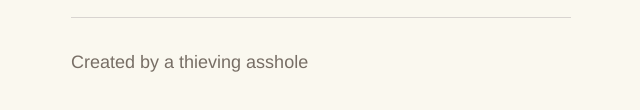
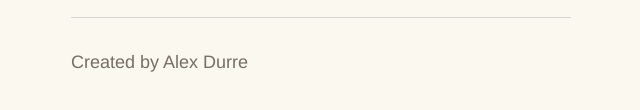
Before and after one commit to adurre1337/adurre1337.github.io, a plain HTML site: page index.html in a window 1280 px wide. Shown: the part 854-964 px from the top of the page, 319-959 px from the left. Drawn offline with Linux system fonts and the light colour scheme; a script that the page names is missing; a web font is replaced by a local one.

Commit message:
created by (not really)

```diff
--- a/index.html
+++ b/index.html
@@ -70,7 +70,7 @@
     </p>
     <hr>
     <p>
-    Created by a thieving asshole</a>
+    Created by Alex Durre</a>
     </p>
   </div>
 
```
